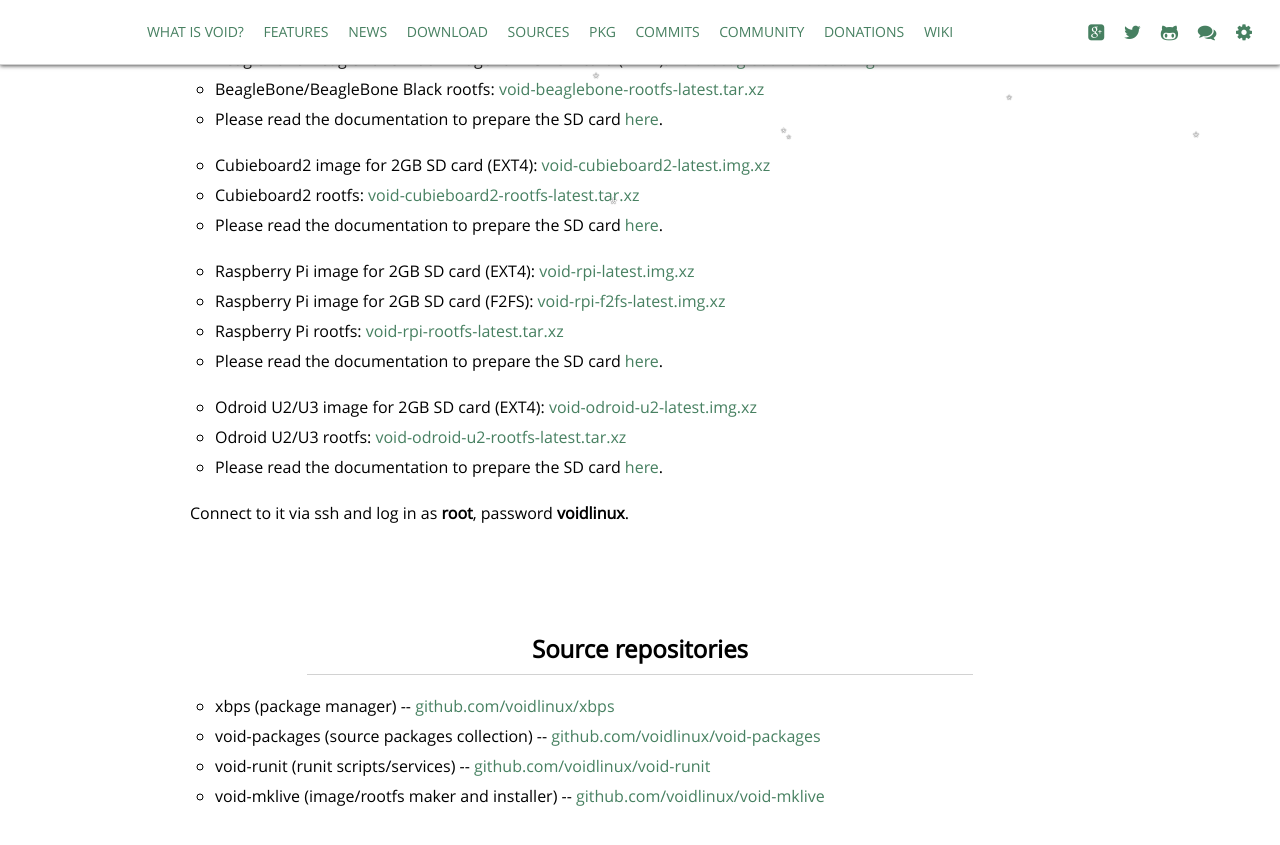
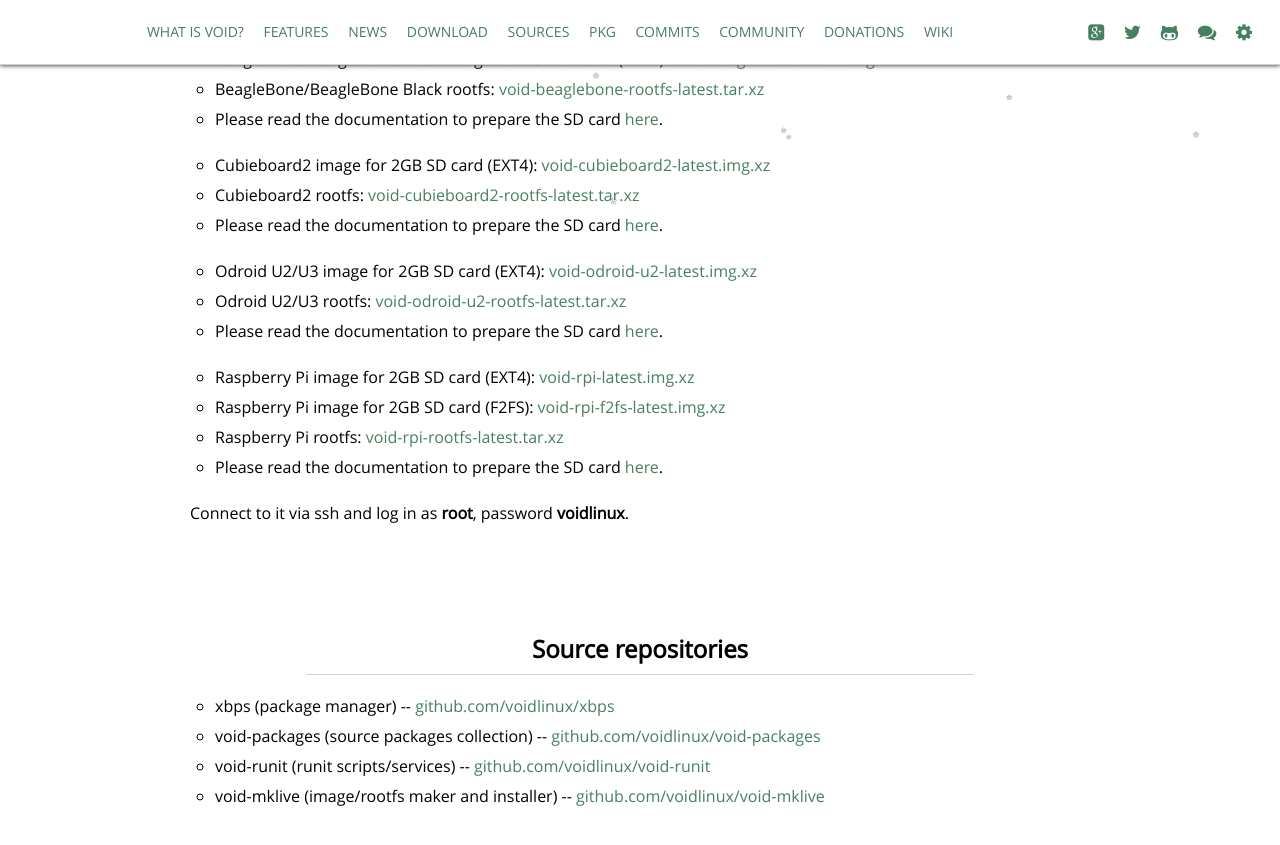
Before and after one commit to void-linux/void-linux.github.io, a Jekyll site: the page built from index.html, in a window 1280 px wide and 900 px high, scrolled down 6553 px. Shown: the top 845 px of the window. Built offline with Jekyll 4.4.1, drawn with Linux system fonts in a browser that asks for light colours; Markdown is read by kramdown in place of the engine named in the settings.

Commit message:
index: sort ARM entries.

```diff
--- a/index.html
+++ b/index.html
@@ -111,15 +111,15 @@
 				<li>Please read the documentation to prepare the SD card <a href="https://github.com/voidlinux/documentation/wiki/cubieboard2#rootfs-install">here</a>.</li>
 			</ul>
 			<ul>
+				<li>Odroid U2/U3 image for 2GB SD card (EXT4): <a href="http://repo.voidlinux.eu/live/void-odroid-u2-latest.img.xz">void-odroid-u2-latest.img.xz</a></li>
+				<li>Odroid U2/U3 rootfs: <a href="http://repo.voidlinux.eu/live/void-odroid-u2-rootfs-latest.tar.xz">void-odroid-u2-rootfs-latest.tar.xz</a></li>
+				<li>Please read the documentation to prepare the SD card <a href="https://github.com/voidlinux/documentation/wiki/odroid-u2#rootfs-install">here</a>.</li>
+			</ul>
+			<ul>
 				<li>Raspberry Pi image for 2GB SD card (EXT4): <a href="http://repo.voidlinux.eu/live/void-rpi-latest.img.xz">void-rpi-latest.img.xz</a></li>
 				<li>Raspberry Pi image for 2GB SD card (F2FS): <a href="http://repo.voidlinux.eu/live/void-rpi-f2fs-latest.img.xz">void-rpi-f2fs-latest.img.xz</a></li>
 				<li>Raspberry Pi rootfs: <a href="http://repo.voidlinux.eu/live/void-rpi-rootfs-latest.tar.xz">void-rpi-rootfs-latest.tar.xz</a></li>
 				<li>Please read the documentation to prepare the SD card <a href="https://github.com/voidlinux/documentation/wiki/Raspberry-Pi#rootfs-install">here</a>.</li>
-			</ul>
-			<ul>
-				<li>Odroid U2/U3 image for 2GB SD card (EXT4): <a href="http://repo.voidlinux.eu/live/void-odroid-u2-latest.img.xz">void-odroid-u2-latest.img.xz</a></li>
-				<li>Odroid U2/U3 rootfs: <a href="http://repo.voidlinux.eu/live/void-odroid-u2-rootfs-latest.tar.xz">void-odroid-u2-rootfs-latest.tar.xz</a></li>
-				<li>Please read the documentation to prepare the SD card <a href="https://github.com/voidlinux/documentation/wiki/odroid-u2#rootfs-install">here</a>.</li>
 			</ul>
 			<p>Connect to it via ssh and log in as <strong>root</strong>, password <strong>voidlinux</strong>.</p>
 		</div>
```
